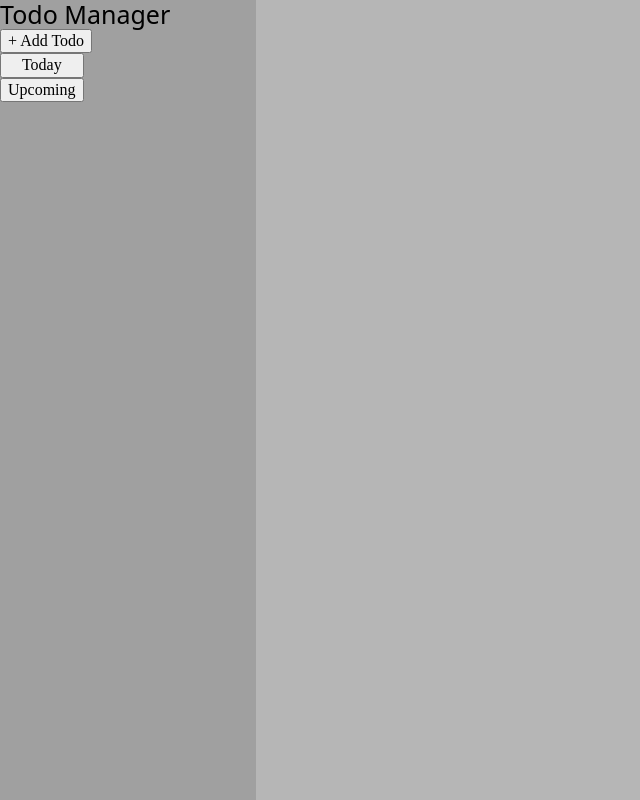
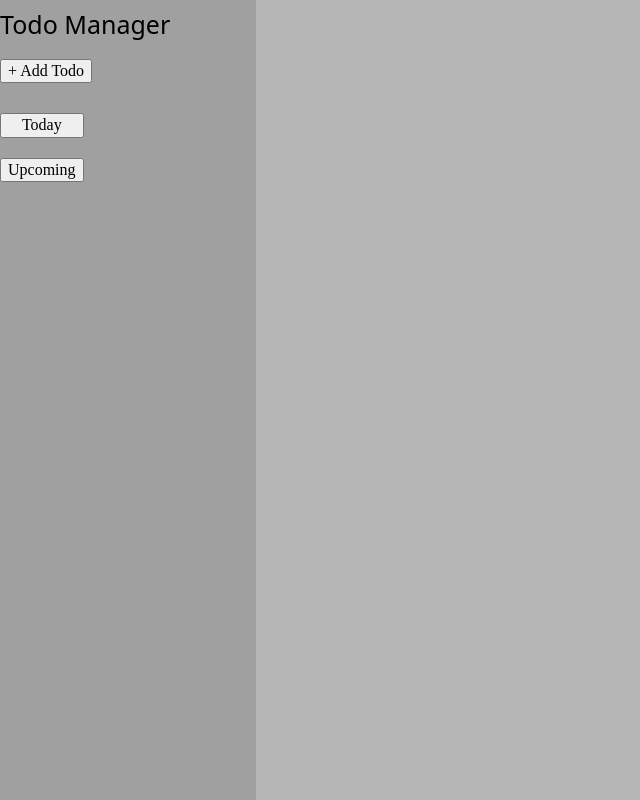
Before and after one commit to iysz18/Todo-List, a website built with webpack: page src/template.html in a window 1280 px wide. Shown: the whole page, without its empty margins (0-640 px from the left). Built offline with nearby package versions, Linux system fonts and the light colour scheme.

Commit message:
style(sidebar-nav-content): add margin to content.

```diff
--- a/src/style.css
+++ b/src/style.css
@@ -21,6 +21,10 @@ body {
     background: rgb(160, 160, 160);
 }
 
+.sidebar-content-wrapper * {
+    margin-block: 10px;
+}
+
 .logo-text {
     font-size: 25px;
     font-weight: 500;
```
